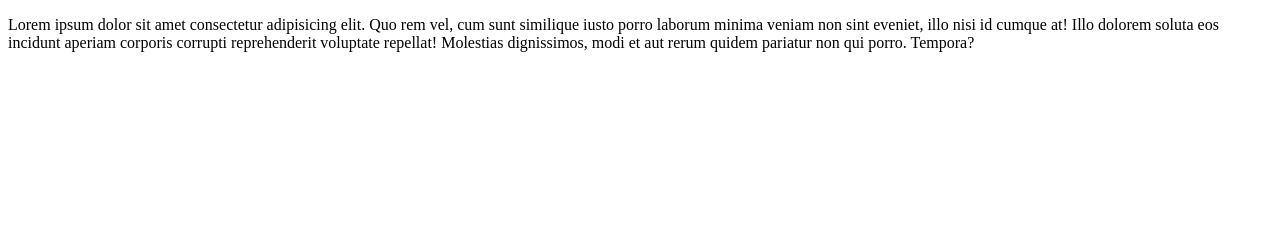
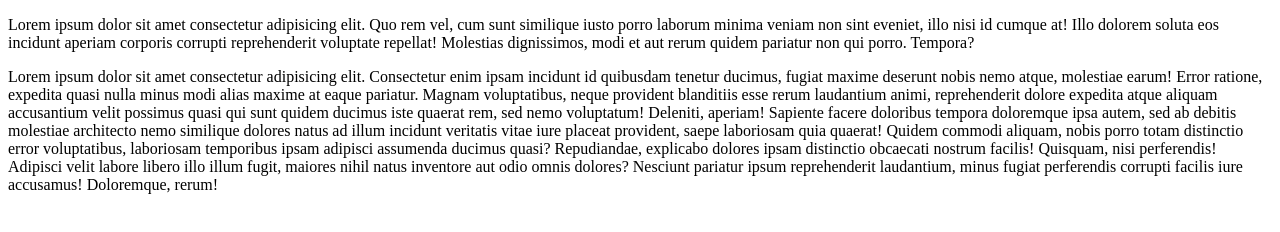
Before and after one commit to janela317/TestRepo3, a plain HTML site: page index.html in a window 1280 px wide. Drawn offline with Linux system fonts and the light colour scheme.

Commit message:
Add to index.html

```diff
--- a/index.html
+++ b/index.html
@@ -14,7 +14,17 @@
         minima veniam non sint eveniet, illo nisi id cumque at! Illo dolorem soluta eos incidunt aperiam corporis
         corrupti reprehenderit voluptate repellat! Molestias dignissimos, modi et aut rerum quidem pariatur non qui
         porro. Tempora?</p>
-
+    <p>Lorem ipsum dolor sit amet consectetur adipisicing elit. Consectetur enim ipsam incidunt id quibusdam tenetur
+        ducimus, fugiat maxime deserunt nobis nemo atque, molestiae earum! Error ratione, expedita quasi nulla minus
+        modi alias maxime at eaque pariatur. Magnam voluptatibus, neque provident blanditiis esse rerum laudantium
+        animi, reprehenderit dolore expedita atque aliquam accusantium velit possimus quasi qui sunt quidem ducimus iste
+        quaerat rem, sed nemo voluptatum! Deleniti, aperiam! Sapiente facere doloribus tempora doloremque ipsa autem,
+        sed ab debitis molestiae architecto nemo similique dolores natus ad illum incidunt veritatis vitae iure placeat
+        provident, saepe laboriosam quia quaerat! Quidem commodi aliquam, nobis porro totam distinctio error
+        voluptatibus, laboriosam temporibus ipsam adipisci assumenda ducimus quasi? Repudiandae, explicabo dolores ipsam
+        distinctio obcaecati nostrum facilis! Quisquam, nisi perferendis! Adipisci velit labore libero illo illum fugit,
+        maiores nihil natus inventore aut odio omnis dolores? Nesciunt pariatur ipsum reprehenderit laudantium, minus
+        fugiat perferendis corrupti facilis iure accusamus! Doloremque, rerum!</p>
 </body>
 
 </html>
```
